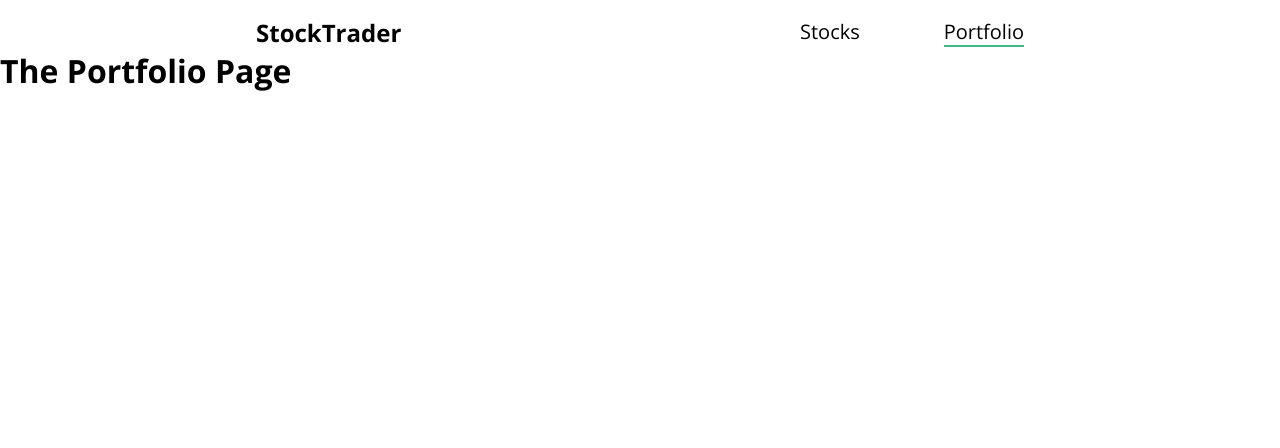
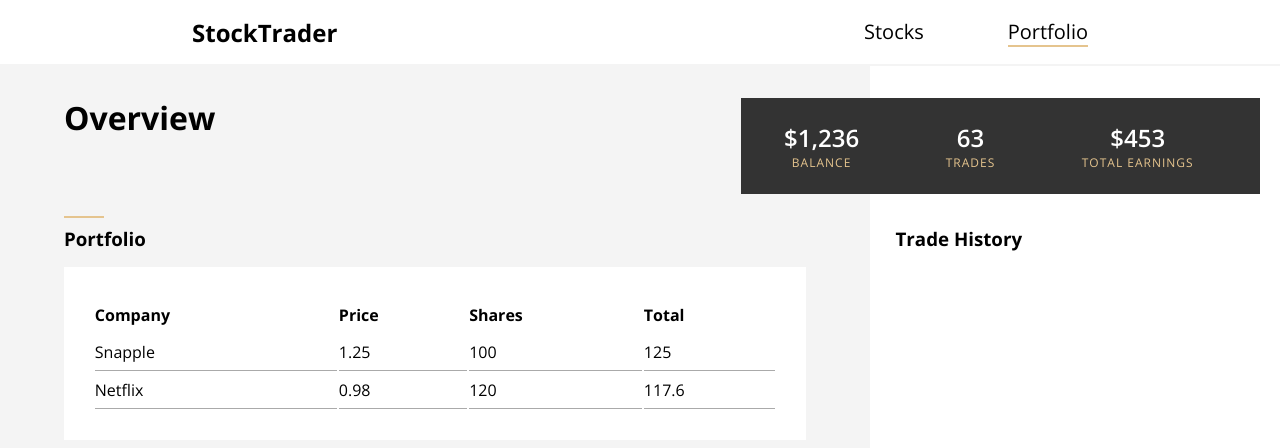
Before and after one commit to ToddPeterson/stock_trader, a Vue app: page /portfolio in a window 1280 px wide. Shown: the top 448 px of the page. Built offline with nearby package versions, Linux system fonts and the light colour scheme.

Commit message:
Initial layout for portfolio page

```diff
--- a/src/App.vue
+++ b/src/App.vue
@@ -1,6 +1,6 @@
 <template>
     <div id="app">
-        <app-header></app-header>
+        <app-header :transparent="onHome"></app-header>
         <router-view></router-view>
     </div>
 </template>
@@ -11,6 +11,11 @@ import Header from './components/Header.vue'
 export default {
     components: {
         appHeader: Header
+    },
+    computed: {
+        onHome() {
+            return this.$route.name === 'home';
+        }
     }
 }
 </script>
@@ -20,6 +25,10 @@ export default {
     margin: 0;
     padding: 0;
     box-sizing: border-box;
+}
+
+body {
+    background-color: #F4F4F4;
 }
 
 #app {
@@ -32,10 +41,9 @@ a {
 }
 
 .btn {
-    border: 2px solid #41B984;
-    color: #41B984;
-    padding: 8px 16px;
-    border-radius: 8px;
+    color: #E5C48E;
+    background: #333;
+    padding: 10px 20px;
     cursor: pointer;
     font-weight: 600;
     letter-spacing: 1px;
@@ -43,7 +51,22 @@ a {
 }
 
 .btn:hover {
-    background-color: #41B984;
-    color: white;
+    background-color: #1b1b1b;
+    color: #f8be61;
+}
+
+.col-header {
+    height: 10rem;
+    padding-top: 2em;
+}
+
+.overline::before {
+    display: block;
+    position: relative;
+    left: 0;
+    top: -8px;
+    width: 2.5rem;
+    border-bottom: 2px solid #E5C48E;
+    content: " ";
 }
 </style>
--- a/src/components/Header.vue
+++ b/src/components/Header.vue
@@ -1,5 +1,5 @@
 <template>
-    <div class="container">
+    <div class="container" :style="style">
         <div class="content">
             <div class="logo">
                 <router-link :to="{name: 'home'}">StockTrader</router-link>
@@ -14,18 +14,29 @@
 
 <script>
 export default {
-
+    props: ['transparent'],
+    computed: {
+        style() {
+            const color = this.transparent ? 'transparent' : '#ffffff'
+            return {
+                backgroundColor: color
+            }
+        }
+    }
 }
 </script>
 
 <style scoped>
 .container {
-    margin-top: 16px;
+    height: 4rem;
+    transition: background-color .6s;
+    display: flex;
+    align-items: center;
 }
 
 .content {
-    width: 60%;
-    max-width: 1000px;
+    width: 70%;
+    max-width: 1200px;
     margin: 0 auto;
     display: flex;
     align-items: center;
@@ -44,17 +55,19 @@ export default {
     cursor: pointer;
 }
 
-.nav-link, .logo {
+.nav-link,
+.logo {
     transition: color 0.25s;
 }
 
-.nav-link:hover, .logo:hover {
-    color: #41B984;
+.nav-link:hover,
+.logo:hover {
+    color: #E5C48E;
 }
 
 .nav-link.router-link-exact-active {
     /* font-weight: 600; */
-    border-bottom: 2px solid #41B984;
+    border-bottom: 2px solid #E5C48E;
 }
 
 .logo {
--- /dev/null
+++ b/src/components/StockTradeList.vue
@@ -0,0 +1,15 @@
+<template>
+    <div>
+        <h2>A list of stocks</h2>
+    </div>
+</template>
+
+<script>
+    export default {
+
+    }
+</script>
+
+<style scoped>
+
+</style>
--- a/src/views/Home.vue
+++ b/src/views/Home.vue
@@ -5,7 +5,7 @@
           <div class="text">
             <h2>Trade with clarity</h2>
             <p>Lorem ipsum dolor sit amet consectetur adipisicing elit. Temporibus, officia ea praesentium unde dicta, dolorem non amet velit commodi, molestiae at explicabo quidem! Autem molestiae nulla optio quidem pariatur!</p>
-            <router-link :to="{name: 'stocks'}" class="btn">Start Trading</router-link>
+            <router-link :to="{name: 'stocks'}" class="btn call-to-action"><span>Start Trading</span></router-link>
           </div>
         </div>
     </div>
@@ -48,4 +48,28 @@ export default {
   line-height: 1.8;
   margin-bottom: 1.8rem;
 }
+
+.call-to-action span {
+  position: relative;
+  display: inline-block;
+  transition: 0.5s;
+}
+
+.call-to-action span::after {
+  content: '\00bb';
+  position: absolute;
+  opacity: 0;
+  top: 0;
+  right: -30px;
+  transition: 0.5s;
+}
+
+.call-to-action:hover span {
+  padding-right: 15px;
+}
+
+.call-to-action:hover span::after {
+  opacity: 1;
+  right: -7px;
+}
 </style>
--- a/src/views/Portfolio.vue
+++ b/src/views/Portfolio.vue
@@ -1,15 +1,145 @@
 <template>
-    <div>
-        <h1>The Portfolio Page</h1>
+    <div class="container">
+        <div class="content">
+            <div class="col col-main">
+                <div class="col-header">
+                    <h1>Overview</h1>
+                </div>
+                <div class="portfolio-container">
+                    <h3 class="overline">Portfolio</h3>
+                    <div class="table-wrap">
+                        <table class="portfolio-list">
+                            <tr>
+                                <th>Company</th>
+                                <th>Price</th>
+                                <th>Shares</th>
+                                <th>Total</th>
+                            </tr>
+                            <tr v-for="stock in stocks" :key="stock.company.id">
+                                <td>{{ stock.company.name }}</td>
+                                <td>{{ stock.price }}</td>
+                                <td>{{ stock.shares }}</td>
+                                <td>{{ stock.shares * stock.price }}</td>
+                            </tr>
+                        </table>
+                    </div>
+                </div>
+            </div>
+            <div class="col col-side">
+                <div class="col-header">
+                    <div class="stats">
+                        <div class="stats">
+                            <div class="item">
+                                <span class="stat-amount">$1,236</span>
+                                <span class="stat-title">Balance</span>
+                            </div>
+                            <div class="item">
+                                <span class="stat-amount">63</span>
+                                <span class="stat-title">Trades</span>
+                            </div>
+                            <div class="item">
+                                <span class="stat-amount">$453</span>
+                                <span class="stat-title">Total Earnings</span>
+                            </div>
+                        </div>
+                    </div>
+                </div>
+                <div class="trade-history">
+                    <h3>Trade History</h3>
+                </div>
+            </div>
+        </div>
     </div>
 </template>
 
 <script>
-    export default {
-
-    }
+export default {
+    data() {
+        return {
+            stocks: [
+                {company: {name: 'Snapple', id: 'asdf'}, price: 1.25, shares: 100},
+                {company: {name: 'Netflix', id: 'qwer'}, price: 0.98, shares: 120},
+            ]
+        }
+    },
+}
 </script>
 
 <style scoped>
+.content {
+    width: 100%;
+    min-height: 100vh;
+    margin: 0 auto;
+    display: flex;
+    align-items: stretch;
+}
 
+.col-main {
+    flex-grow: 2;
+    padding: 0 4em;
+}
+
+.col-side {
+    flex-grow: 1;
+    background-color: #fff;
+    border-top: 2px solid #F4F4F4;
+    position: relative;
+}
+
+.portfolio-container .table-wrap {
+    background-color: #ffffff;
+    padding: 1.8rem;
+    margin-top: 1rem;
+}
+
+.portfolio-list {
+    table-layout: auto;
+    width: 100%;
+}
+
+.portfolio-list th {
+    text-align: left;
+}
+
+.portfolio-list tr {
+    line-height: 2.2;
+}
+
+.portfolio-list td {
+    border-bottom: 1px solid #aaaaaa;
+}
+
+.stats {
+    display: flex;
+    align-items: center;
+    justify-content: space-around;
+    height: 6rem;
+    background-color: #333333;
+    position: absolute;
+    left: -15%;
+    width: 110%;
+}
+
+.stats .item {
+    display: flex;
+    flex-direction: column;
+    align-items: center;
+}
+
+.stat-amount {
+    color: white;
+    font-weight: 600;
+    font-size: 24px;
+}
+
+.stat-title {
+    color: #E5C48E;
+    text-transform: uppercase;
+    font-size: 12px;
+    letter-spacing: 1px;
+}
+
+.trade-history {
+    padding: 0 1.6em;
+}
 </style>
--- a/src/views/Stocks.vue
+++ b/src/views/Stocks.vue
@@ -1,15 +1,27 @@
 <template>
-    <div>
-        <h1>The Stock Page</h1>
+    <div class="container">
+        <div class="content">
+            <h1>The Stock Page</h1>
+            <stock-trade-list></stock-trade-list>
+        </div>
     </div>
 </template>
 
 <script>
-    export default {
+import StockTradeList from '../components/StockTradeList.vue'
 
+export default {
+    components: {
+        StockTradeList
     }
+}
 </script>
 
 <style scoped>
-
+.content {
+    width: 70%;
+    max-width: 1100px;
+    margin: 0 auto;
+    padding: 4em 0;
+}
 </style>
```
